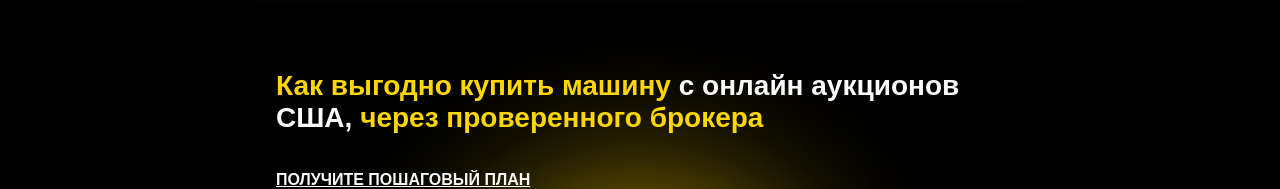
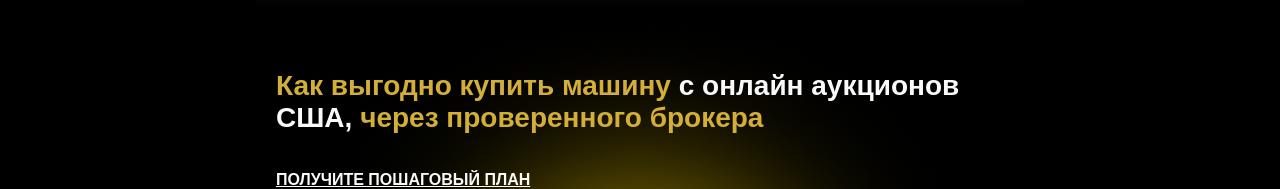
Before and after one commit to Jey2507/auto-usa, a React (Vite) app: page /auto in a window 1280 px wide. Shown: the part 553-742 px from the top of the page. Built offline with nearby package versions, Linux system fonts and the light colour scheme; grey boxes are pictures that could not be loaded.

Commit message:
Update AboutUsAuto.module.css

```diff
--- a/src/components/AboutUsAuto/AboutUsAuto.module.css
+++ b/src/components/AboutUsAuto/AboutUsAuto.module.css
@@ -38,7 +38,7 @@
 }
 
 .spanColor {
-    color: #ffd700;
+    color: #d4af37;
     font-weight: 700;
 }
 
```
